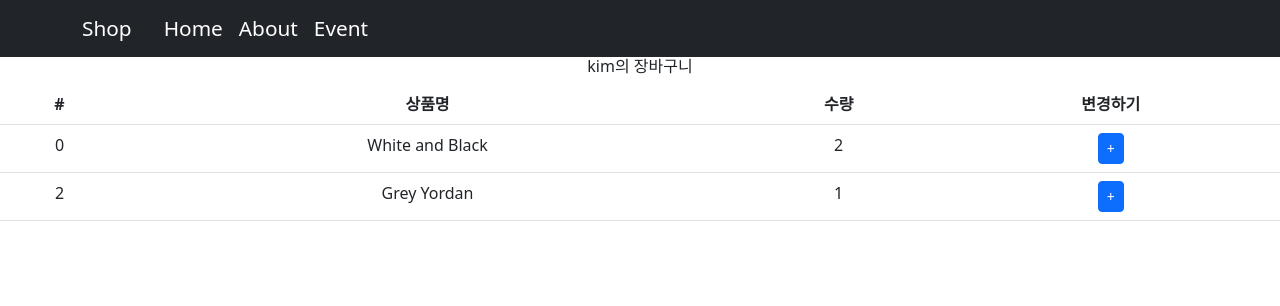
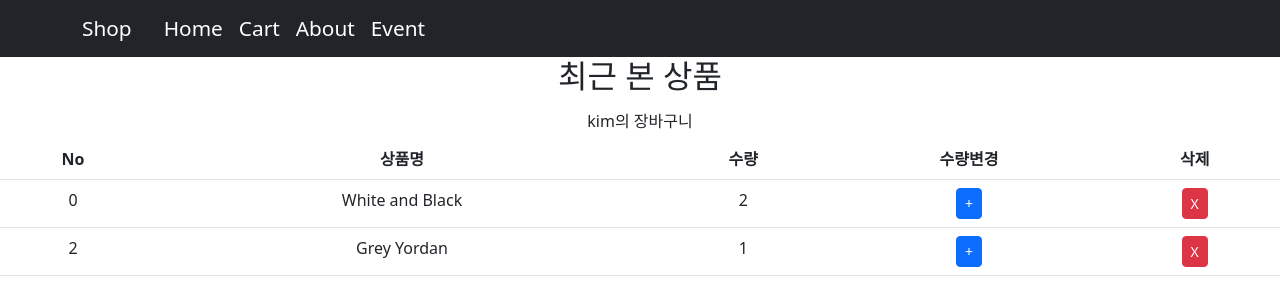
Before and after one commit to mindong2/react_Mini-shop, a React (Create React App) app: page /cart in a window 1280 px wide. Shown: the top 306 px of the page. Built offline with nearby package versions, Linux system fonts and the light colour scheme.

Commit message:
remove Item, localStorage

```diff
--- a/src/App.js
+++ b/src/App.js
@@ -1,5 +1,6 @@
 import './App.css';
 import 'bootstrap/dist/css/bootstrap.min.css';
+import { useSelector } from 'react-redux';
 import { useEffect, useState, createContext } from 'react';
 import shoesData from './data.js'; //src라서 ./
 import { Route, Routes, useNavigate, Outlet } from 'react-router-dom'
@@ -15,19 +16,33 @@ import axios from 'axios';
 
 function App() {
 	let [shoes,setShoes] = useState(shoesData);
-	let [listItem,setItem] = useState([10,11,12]);
 	let [btnClicked, setBtnClicked] = useState(1);
+	let watched_items = JSON.parse(localStorage.getItem('watched'));
 	// let navigation = useNavigate();
 	useEffect(() => {
 		setShoes(shoesData);
 		setBtnClicked(1);
-	},[])
+	},[]);
+
+	useEffect(() => {
+		// watched_items === null ? localStorage.setItem('watched', JSON.stringify([])) : null
+	}, [])
+
 	return (
 
 		<div className="App">
 
 			<NavBar />
-
+			<div className='watched'>
+				<h2>최근 본 상품</h2>
+				<ul>
+					{ watched_items && watched_items.map(v => {
+						return(
+							<li>{ v }</li>
+						)
+					}) }
+				</ul>
+			</div>
 			{/* <button onClick={() => navigation(-1)}>뒤로가기</button> */}
 
 			<Routes>
--- a/src/components/NavBar.js
+++ b/src/components/NavBar.js
@@ -9,6 +9,7 @@ const navBar = () => {
                 <Navbar.Brand href="#home">Shop</Navbar.Brand>
                 <Nav className="me-auto">
                     <Link to='/'>Home</Link>
+                    <Link to='/cart'>Cart</Link>
                     <Link to='/about'>About</Link>
                     <Link to='/event'>Event</Link>
                 </Nav>
--- a/src/store.js
+++ b/src/store.js
@@ -24,7 +24,7 @@ let cart = createSlice({
         {id : 2, name : 'Grey Yordan', count : 1}
     ],
     reducers : {
-      increaseAge(state, action){
+      increaseCount(state, action){
         const newState = state.find(v => v.id === action.payload)
         newState.count += 1;
       },
@@ -39,18 +39,24 @@ let cart = createSlice({
             count: 1
           })
         }
+      },
+      removeItem(state, action) {
+        const myList = state.find(v => v.id === action.payload);
+        state.splice(myList, 1)
+
       }
     }
 
 })
 
-export let { increaseAge, addItem } = cart.actions;
+
+export let { increaseCount, addItem, removeItem } = cart.actions;
 
 export default configureStore({
   reducer: {
     // 상위에서 선언한 slice 작명 + 뒤에 reducer
     user : user.reducer,
     stock : stock.reducer,
-    cart : cart.reducer
+    cart : cart.reducer,
   }
 })
--- a/src/views/Cart.js
+++ b/src/views/Cart.js
@@ -1,6 +1,6 @@
 import {Table} from 'react-bootstrap';
 import { useDispatch, useSelector } from 'react-redux';
-import { increaseAge } from '../store';
+import { increaseCount, removeItem } from '../store';
 const Cart = () => {
 
     // Redux store 가져와주는 hook
@@ -15,10 +15,11 @@ const Cart = () => {
             <Table>
                 <thead>
                     <tr>
-                        <th>#</th>
+                        <th>No</th>
                         <th>상품명</th>
                         <th>수량</th>
-                        <th>변경하기</th>
+                        <th>수량변경</th>
+                        <th>삭제</th>
                     </tr>
                 </thead>
                 <tbody>
@@ -30,8 +31,11 @@ const Cart = () => {
                                     <td>{item.name}</td>
                                     <td>{item.count}</td>
                                     <td><button className='btn btn-sm btn-primary' onClick={()=>{
-                                        dispatch(increaseAge(item.id))
+                                        dispatch(increaseCount(item.id))
                                     }}>+</button></td>
+                                    <td><button className='btn btn-sm btn-danger' onClick={()=>{
+                                        dispatch(removeItem(item.id))
+                                    }}>X</button></td>
                                 </tr>
                             )
                         })
--- a/src/views/Detail.js
+++ b/src/views/Detail.js
@@ -1,8 +1,8 @@
-import { useEffect, useState, useContext } from "react";
+import { useEffect, useState} from "react";
 import { useParams } from "react-router-dom";
 import { Nav } from "react-bootstrap"
 import { addItem } from "../store"
-import { useSelector, useDispatch } from "react-redux";
+import { useDispatch } from "react-redux";
 // import { Context1 } from "./../App"
 // import styled from 'styled-components';
 
@@ -13,7 +13,6 @@ import { useSelector, useDispatch } from "react-redux";
 // `;
 
 const Detail = (props) => {
-    let cart = useSelector((state) => state.cart)
     let dispatch = useDispatch();
     // let {listItem} = useContext(Context1); //Context 사용
 
@@ -24,6 +23,7 @@ const Detail = (props) => {
     let [alertEvent, setAlertEvent] = useState(true);
     let [tabNum, setTabNum] = useState(0);
     let [pageTran,setPageTran] = useState('');
+
 
     // mount, update시 실행 (렌더링 후 실행)
     useEffect(()=> {
@@ -43,6 +43,16 @@ const Detail = (props) => {
         }
     },[])
 
+    useEffect(() => {
+        let get_watched = localStorage.getItem('watched');
+
+        get_watched === null ? get_watched = [] : get_watched = JSON.parse(get_watched);
+        get_watched.push(getUrl.title);
+        get_watched = [...new Set(get_watched)];
+        localStorage.setItem('watched', JSON.stringify(get_watched));
+
+    },[])
+
     return(
         <div className={`container start ${pageTran}`}>
             {
@@ -58,7 +68,6 @@ const Detail = (props) => {
                     <p>{getUrl.price}</p>
                     <button className="btn btn-danger" onClick={() => {
                         dispatch(addItem(getUrl));
-                        console.log(cart)
                     }}>주문하기</button>
                 </div>
             </div>
```
